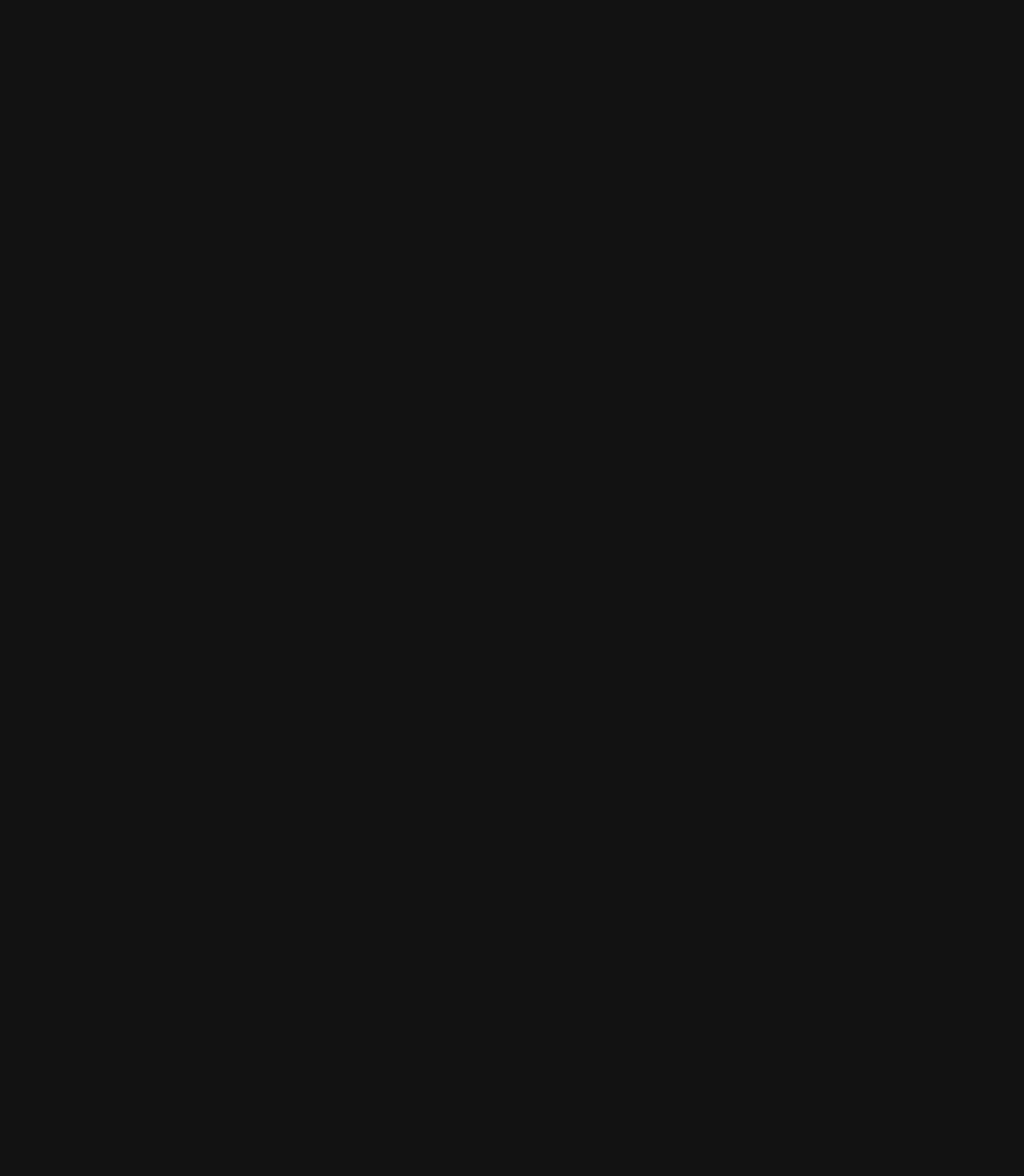
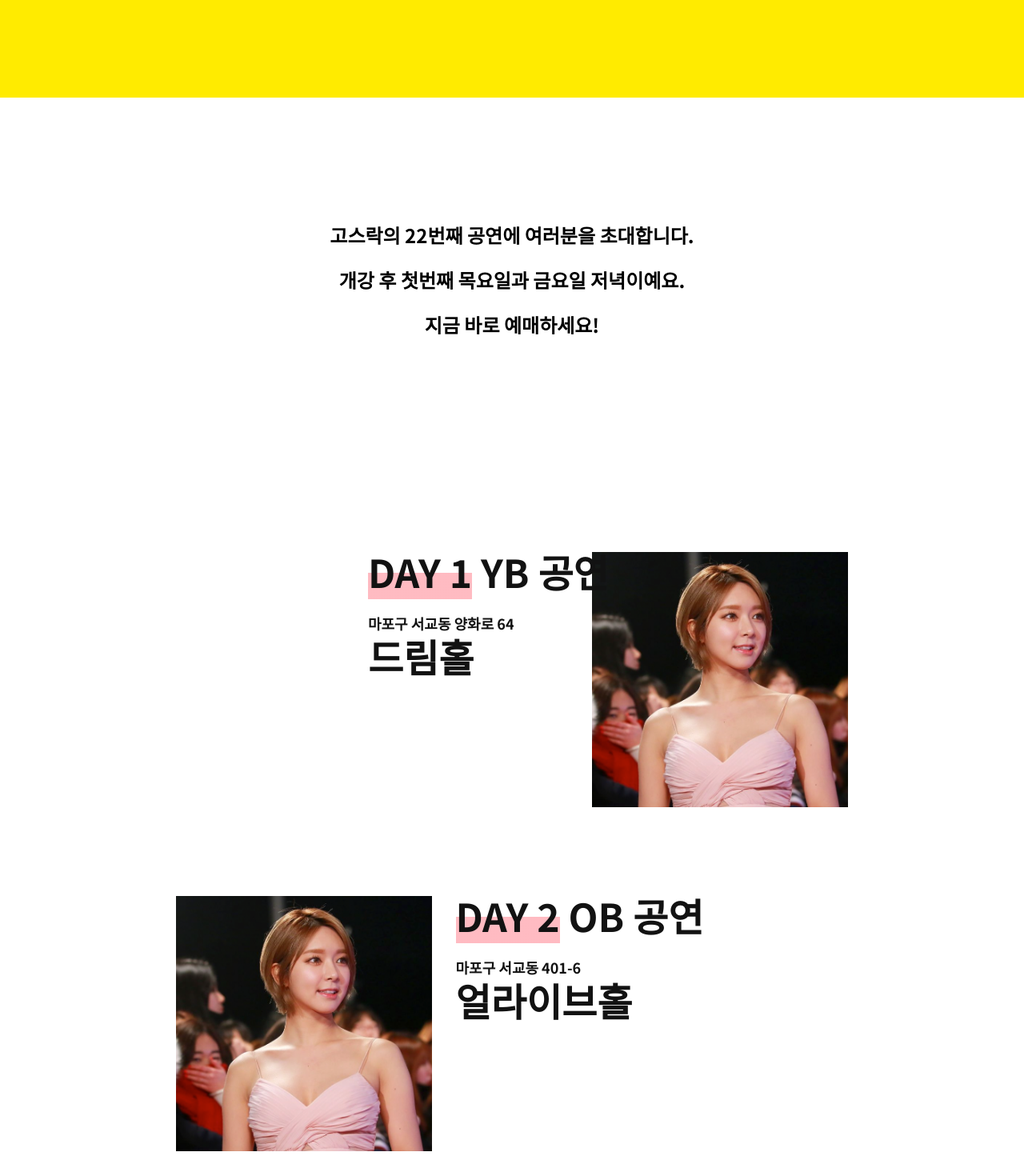
Before and after one commit to Gosrock/Ticket-Front-22nd, a React (Create React App) app: page / in a window 1280 px wide. Shown: the part 678-2148 px from the top of the page at 80% size. Before the commit the page ends 800 px from the top, so only its background shows below. Built offline with nearby package versions, Linux system fonts and the light colour scheme.

Commit message:
LandingPage #1

```diff
--- a/src/pages/common/Landing.tsx
+++ b/src/pages/common/Landing.tsx
@@ -2,6 +2,7 @@
 import { useNavigate } from 'react-router-dom';
 import styled, { css } from 'styled-components';
 import MarginContainer from '../../components/landing/MarginContainer';
+import choa from './choa.png';
 
 const Landing = () => {
   const isPC = useMediaQuery({ minWidth: 576 });
@@ -27,9 +28,38 @@
           )}
         </MarginContainer>
       </Header>
+      <Title></Title>
       <Intro isPC={isPC}>
-        <MarginContainer>asfasfd</MarginContainer>
+        <h1>고스락의 22번째 공연에 여러분을 초대합니다.</h1>
+        <h1>개강 후 첫번째 목요일과 금요일 저녁이예요. </h1>
+        <h1>지금 바로 예매하세요!</h1>
       </Intro>
+      <Defaultbox>
+        <MapboxR>
+          <Textbox>
+            <h1>
+              <span>DAY 1</span> YB 공연
+            </h1>
+            <h3>마포구 서교동 양화로 64</h3>
+            <h1>드림홀</h1>
+          </Textbox>
+          <Map>
+            <img src={choa} />
+          </Map>
+        </MapboxR>
+        <MapboxL>
+          <Map>
+            <img src={choa} />
+          </Map>
+          <Textbox>
+            <h1>
+              <span>DAY 2</span> OB 공연
+            </h1>
+            <h3>마포구 서교동 401-6</h3>
+            <h1>얼라이브홀</h1>
+          </Textbox>
+        </MapboxL>
+      </Defaultbox>
     </Wrapper>
   );
 };
@@ -41,8 +71,11 @@
 `;
 
 const Header = styled.div`
+  position: fixed;
   height: 80px;
   width: 100%;
+  background-color: white;
+  z-index: 5;
   & > div {
     ${({ theme }) => theme.typo.text_16_R}
     color:${({ theme }) => theme.palette.mono.black_00};
@@ -69,13 +102,83 @@
 `;
 
 const Intro = styled.div<{ isPC: boolean }>`
-  color: red;
+  color: black;
   ${({ isPC }) =>
     isPC
       ? css`
           padding: 160px 0 !important;
+          display: flex;
+          flex-direction: column;
+          align-items: center;
+          justify-content: space-between;
+          & > h1 {
+            margin-bottom: 32px;
+            ${({ theme }) => theme.typo.landing.title_24_B}
+          }
         `
       : css`
           padding: 60px 0;
         `};
 `;
+
+const Title = styled.div`
+  height: 100vh;
+  width: 100%;
+  background-color: ${({ theme }) => theme.palette.point.yellow_kakao};
+`;
+const Section1 = styled.div`
+  display: flex;
+  flex-direction: column;
+`;
+const Defaultbox = styled.div`
+  max-width: 840px;
+  height: auto;
+  margin: auto;
+`;
+const MapboxR = styled.div`
+  width: 630px;
+  height: 350px;
+  display: flex;
+  margin-left: auto;
+  margin-top: 80px;
+  margin-bottom: 80px;
+`;
+const MapboxL = styled.div`
+  width: 630px;
+  height: 350px;
+  display: flex;
+  margin-right: auto;
+  margin-bottom: 80px;
+`;
+const Map = styled.div`
+  width: 350px;
+  height: 350px;
+  right: 0px;
+  & > img {
+    width: 100%;
+    height: auto;
+  }
+`;
+const Textbox = styled.div`
+  position: relative;
+  right: -30px;
+  width: 340px;
+  color: ${({ theme }) => theme.palette.mono.black_12};
+  & > h1 {
+    ${({ theme }) => theme.typo.landing.title_48_B}
+    & > span {
+      background: linear-gradient(
+        180deg,
+        rgba(255, 119, 133, 0) 53.11%,
+        rgba(255, 119, 133, 0.5) 53.12%,
+        rgba(255, 119, 133, 0.5) 99.99%,
+        rgba(255, 119, 133, 0.5) 100%
+      );
+    }
+  }
+  & > h3 {
+    ${({ theme }) => theme.typo.landing.text_18_B}
+    margin-top: 32px;
+    margin-bottom: 8px;
+  }
+`;
```
Also changed, not shown: src/pages/common/choa.png (added).
